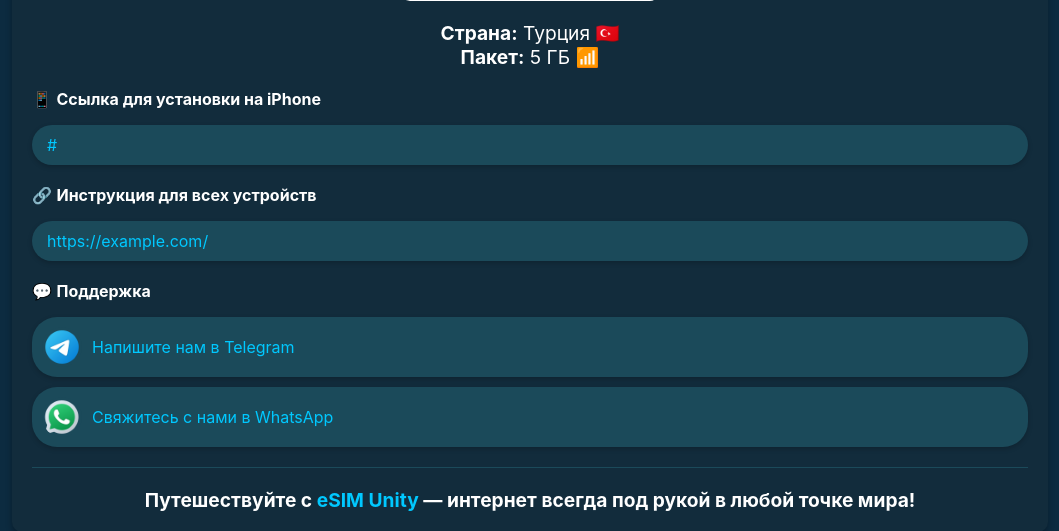
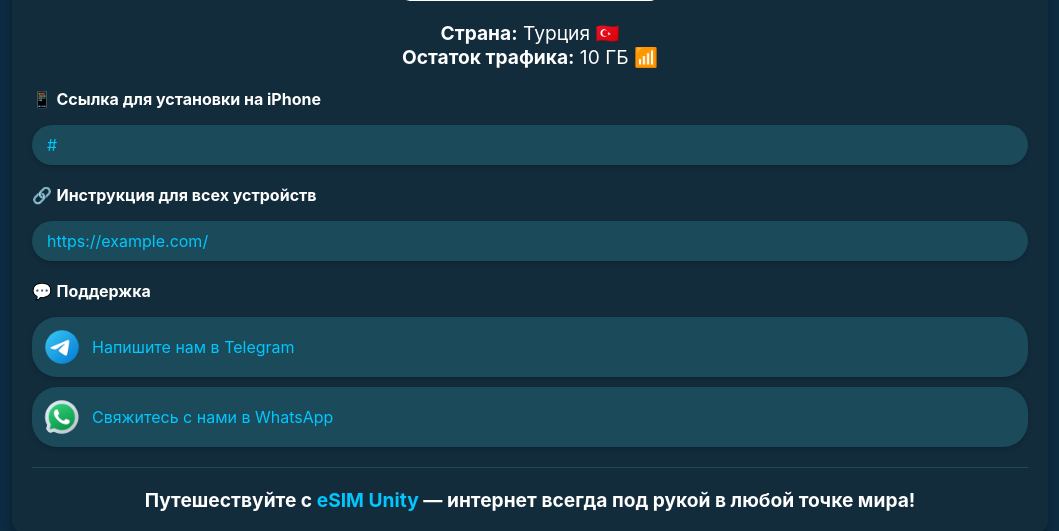
Before and after one commit to Chulyukov/ESIM_BOT, a Flask app: template link_for_marketplace/templates/welcome.html in a window 1280 px wide. Shown: the part 167-698 px from the top of the page, without its empty margins (110-1169 px from the left). Run offline with Flask 3, Linux system fonts and the light colour scheme; the template is opened without the code that fills it: most values are stand-ins (such as "Sample title", 1, 10 or a date in 2020).

Commit message:
вывел на страницу отображение остатка трафика

```diff
--- a/link_for_marketplace/link_transition.py
+++ b/link_for_marketplace/link_transition.py
@@ -42,7 +42,6 @@
         instructions_link = Config.QUESTIONS_LINK  # TODO: поменять ссылку на актуальную, как только Саша сделает инструкцию по установке на все девайсы в одной странице
         emoji = db_get_emoji_from_two_tables(country)
         country = f"{db_get_ru_name_from_two_tables(country).capitalize()} {emoji}"
-        gb_amount = f"{gb_amount} ГБ  📶"
         bnesim = BnesimApi()
         if data[1] == "unactivated":
             # Проводим основные действия бизнес-логики
@@ -51,6 +50,7 @@
             active_esim = bnesim.activate_esim("558948184", product_id)  # Активируем esim на пользователя admin с cli = 558948184
             db_update_iccid(active_esim["iccid"], uuid)  # Добавляем iccid к записи в таблице links
             # Итоговые данные для отображения
+            gb_amount = f"{gb_amount} ГБ  📶"
             ios_universal_installation_link = active_esim["ios_universal_installation_link"]
             qr_code = base64.b64encode(active_esim["qr_code_url"]).decode('utf-8')
             # Передача данных в шаблон
@@ -65,6 +65,8 @@
         else:
             iccid = db_get_iccid(uuid)
             esim_info = bnesim.get_esim_info(iccid)
+            # Итоговые данные для отображения
+            gb_amount = esim_info["remaining_data"]
             ios_universal_installation_link = esim_info["ios_link"]
             qr_code = base64.b64encode(io.BytesIO(requests.get(esim_info["qr_code_url"]).content).read()).decode('utf-8')
             return render_template(
--- a/link_for_marketplace/templates/welcome.html
+++ b/link_for_marketplace/templates/welcome.html
@@ -22,7 +22,7 @@
             </div>
             <ul class="details">
                 <li><strong>Страна:</strong> Турция 🇹🇷</li>
-                <li><strong>Пакет:</strong> 5 ГБ 📶</li>
+                <li><strong>Остаток трафика:</strong> {{ gb_amount }} ГБ 📶</li>
             </ul>
             <div class="links">
                 <div class="link-item">
```
